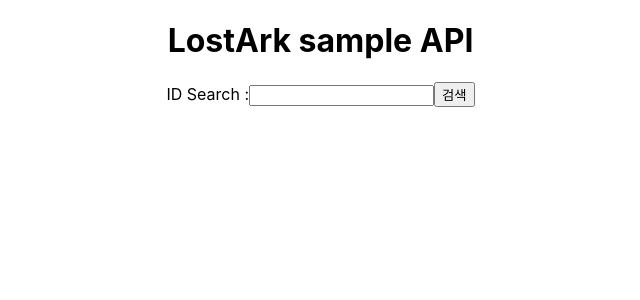
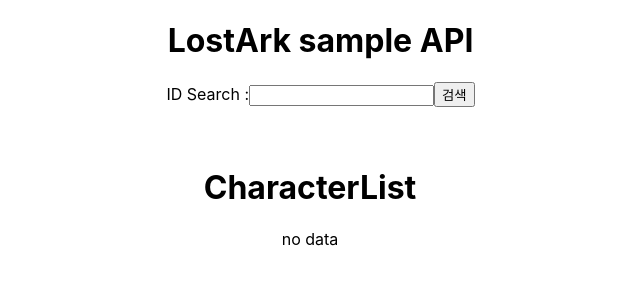
Before and after one commit to YoungcheolLee/LostArk_API, a React (Create React App) app: page /character-list in a window 1280 px wide. Shown: the top 300 px of the page, without its empty margins (330-970 px from the left). Built offline with nearby package versions, Linux system fonts and the light colour scheme.

Commit message:
CharacterInfoPage, CharacterListPage 생성 및 라우터 연결

```diff
--- a/src/App.tsx
+++ b/src/App.tsx
@@ -1,7 +1,8 @@
 import { Route, Routes } from "react-router-dom";
 import "./App.css";
 import { Header } from "./components/Header";
-import { CharacterPage } from "./pages/CharacterPage";
+import { CharacterInfoPage } from "./pages/CharacterInfoPage";
+import { CharacterListPage } from "./pages/CharacterListPage";
 import { HomePage } from "./pages/HomePage";
 import "./style/common.scss";
 
@@ -11,7 +12,8 @@
       <Header />
       <Routes>
         <Route path="/" element={<HomePage />} />
-        <Route path="/character" element={<CharacterPage />} />
+        <Route path="/character-list" element={<CharacterListPage />} />
+        <Route path="/character-info" element={<CharacterInfoPage />} />
       </Routes>
     </div>
   );
--- a/src/components/Header.tsx
+++ b/src/components/Header.tsx
@@ -27,10 +27,12 @@
       }
     );
 
+    console.log("characterResponse", characterResonse);
+
     const chracterInfomation = characterResonse.data;
     console.log("characterInfo", chracterInfomation);
 
-    navigate("/character", {
+    navigate("/character-list", {
       state: chracterInfomation,
     });
   };
--- /dev/null
+++ b/src/pages/CharacterInfoPage.tsx
@@ -0,0 +1,6 @@
+import { useLocation } from "react-router-dom";
+import { CharacterInfo } from "../interfaces";
+
+export const CharacterInfoPage = () => {
+  return <div>this is detailinfo page</div>;
+};
--- /dev/null
+++ b/src/pages/CharacterListPage.tsx
@@ -0,0 +1,34 @@
+import { useLocation, useNavigate } from "react-router-dom";
+import { CharacterInfo } from "../interfaces";
+
+export const CharacterListPage = () => {
+  const location = useLocation();
+  const data: Array<CharacterInfo> = location.state;
+  const navigate = useNavigate();
+
+  const handleNavigateInfo = () => {
+    return navigate("/character-info");
+  };
+
+  return (
+    <div className="character-list-wrapper">
+      <h1>CharacterList</h1>
+      {data
+        ? data.map((item, idx: number) => (
+            <ul
+              key={idx}
+              className="character-item"
+              onClick={handleNavigateInfo}
+            >
+              <hr />
+              <li>Server: {item.ServerName}</li>
+              <li>Job: {item.CharacterClassName}</li>
+              <li>Item Lv: {item.ItemAvgLevel}</li>
+              <li>Name: {item.CharacterName}</li>
+              <hr />
+            </ul>
+          ))
+        : "no data"}
+    </div>
+  );
+};
--- a/src/pages/CharacterPage.tsx
+++ /dev/null
@@ -1,25 +0,0 @@
-import { useLocation } from "react-router-dom";
-import { CharacterInfo } from "../interfaces";
-
-export const CharacterPage = () => {
-  const location = useLocation();
-  const data: CharacterInfo[] = location.state;
-
-  return (
-    <div>
-      {data
-        ? data.map((item, idx) => (
-            <ul key={idx} className="characterList">
-              <hr />
-              <li>Server: {item.ServerName}</li>
-              <li>Class: {item.CharacterClassName}</li>
-              <li>ID: {item.CharacterName}</li>
-              <li>ItemLv: {item.ItemAvgLevel}</li>
-              <li>CharacterLV: {item.CharacterLevel}</li>
-              <hr />
-            </ul>
-          ))
-        : "no data"}
-    </div>
-  );
-};
--- a/src/style/common.scss
+++ b/src/style/common.scss
@@ -28,8 +28,25 @@
     }
 }
 
-.characterList{
-    width: 94%;
-    list-style: none;
-    text-align: left;
+.character-list-wrapper {
+    h1 {
+        text-align: center;
+    }
+
+    .character-item:hover {
+        cursor:pointer;
+    }
+
+    .character-item {
+        margin:auto;
+        text-align: center;
+        list-style: none;
+        width: 50%;
+    }
 }
+// .characterList {
+//     width: 94%;
+//     list-style: none;
+//     text-align: left;
+
+// }
```
Also changed, not shown: src/interfaces/CharacterDetailInfo.ts (added, +28 -0 lines), src/interfaces/CharacterInfo.ts (line endings or trailing spaces).
